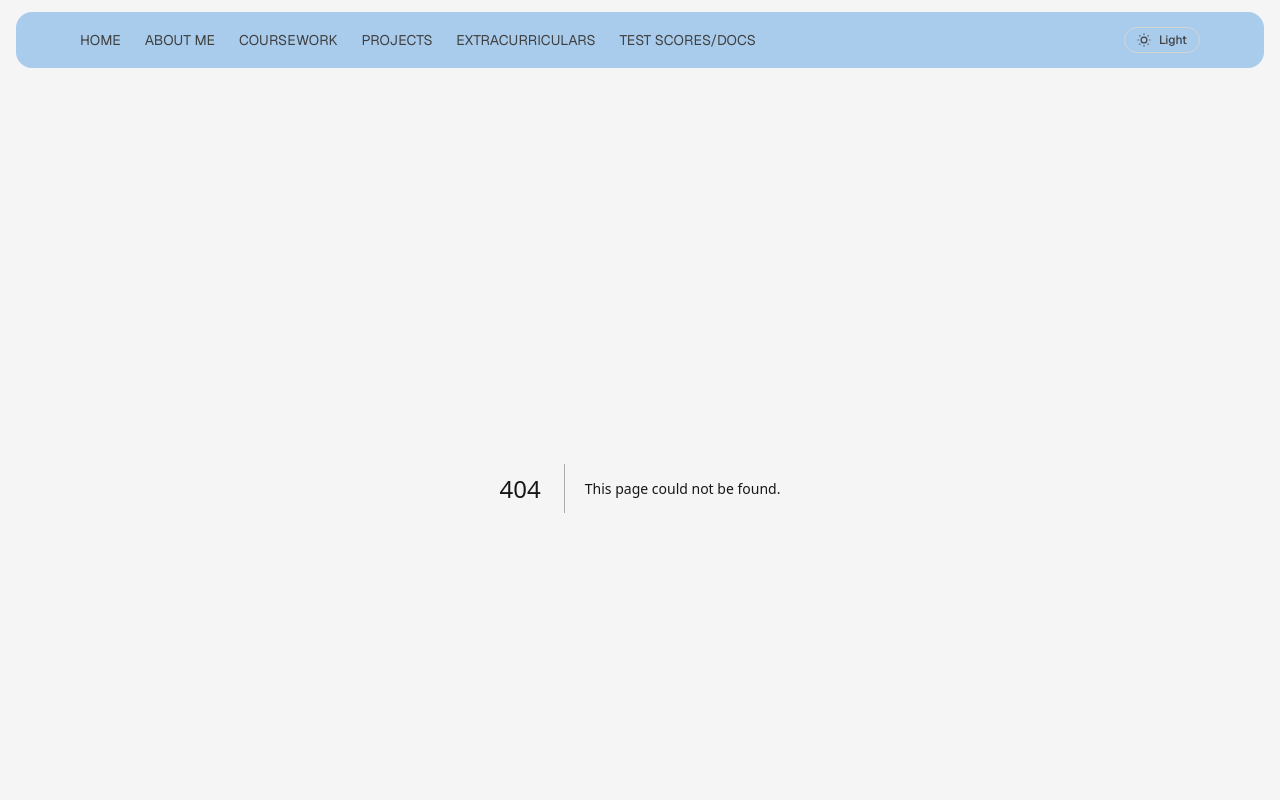
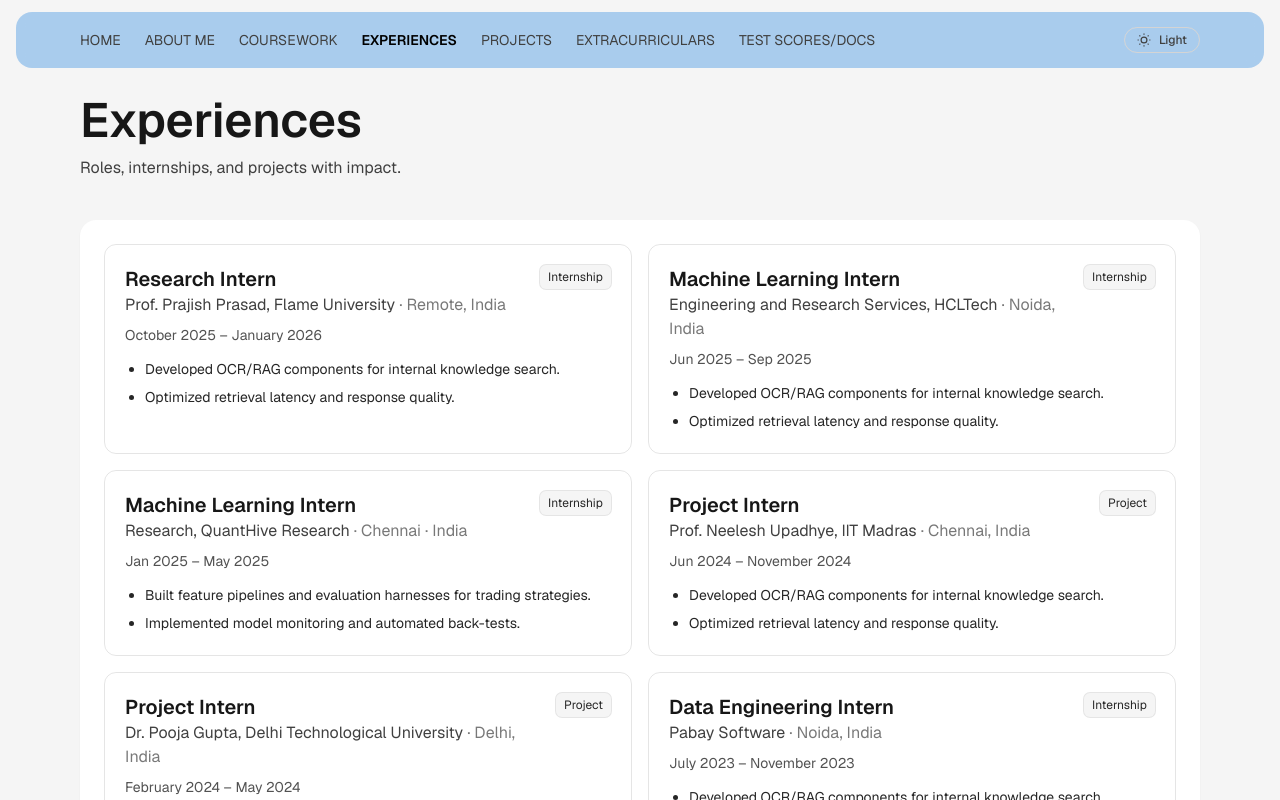
Before and after one commit to SaarthakS98/Portfolio, a Next.js app: page /experiences in a window 1280 px wide. Before the commit this address had no page. Shown: the top 800 px of the page. Built offline with nearby package versions, Linux system fonts and the light colour scheme.

Commit message:
Experience

```diff
--- a/src/app/certificates/page.tsx
+++ b/src/app/certificates/page.tsx
@@ -1,14 +1,28 @@
+import Link from "next/link";
+
 export default function CertificatesPage() {
   return (
     <main className="space-y-6">
-      <h1 className="text-3xl font-semibold">Certificates</h1>
+      <h1 className="text-3xl font-semibold">Extracurriculars and Volunteer Experiences</h1>
       <div className="grid gap-4 sm:grid-cols-2 lg:grid-cols-3">
-        {Array.from({ length: 6 }).map((_, i) => (
-          <article key={i} className="rounded-xl bg-white p-4 shadow-sm">
-            <h3 className="font-semibold">Certificate {i + 1}</h3>
-            <p className="text-sm text-neutral-600">Provider • Year</p>
-          </article>
-        ))}
+
+          <article className="rounded-xl bg-white p-4 shadow-sm">
+              <Link
+                href="https://booksforall.in/our-partners/"
+                target="_blank"
+                rel="noopener noreferrer"
+                className="block"
+              >
+                <h3 className="text-xl font-semibold hover:underline">Books for All</h3>
+                <p className="text-sm text-neutral-300 hover:text-white">See More </p>
+              </Link>
+
+              <h5 className="text-sm text-neutral-600">Continuous Association</h5>
+              <p className="mt-2 text-sm text-neutral-700">
+                About the Organization: Books for All is a non-profit organization dedicated to
+                promoting literacy and education among underprivileged children in India.
+              </p>
+            </article>
       </div>
     </main>
   );
--- /dev/null
+++ b/src/app/experiences/page.tsx
@@ -0,0 +1,146 @@
+// src/app/experiences/page.tsx
+export const metadata = {
+  title: "Experiences — Saarthak Singhal",
+  description: "Work, internships, and major roles.",
+};
+
+type Experience = {
+  role: string;
+  org: string;
+  period: string;     // e.g., "Feb 2023 – Apr 2025"
+  location?: string;  // e.g., "Remote · India"
+  highlights?: string[];
+  link?: string;      // org or project link (optional)
+  tag?: string;       // e.g., "Full-time", "Internship", "Research"
+};
+
+const EXPERIENCES: Experience[] = [
+  {
+    role: "Research Intern",
+    org: "Prof. Prajish Prasad, Flame University",
+    period: "October 2025 – January 2026",
+    location: "Remote, India",
+    tag: "Internship",
+    highlights: [
+      "Developed OCR/RAG components for internal knowledge search.",
+      "Optimized retrieval latency and response quality.",
+    ],
+  },
+  {
+    role: "Machine Learning Intern",
+    org: "Engineering and Research Services, HCLTech",
+    period: "Jun 2025 – Sep 2025",
+    location: "Noida, India",
+    tag: "Internship",
+    highlights: [
+      "Developed OCR/RAG components for internal knowledge search.",
+      "Optimized retrieval latency and response quality.",
+    ],
+  },
+  {
+    role: "Machine Learning Intern",
+    org: "Research, QuantHive Research",
+    period: "Jan 2025 – May 2025",
+    location: "Chennai · India",
+    tag: "Internship",
+    highlights: [
+      "Built feature pipelines and evaluation harnesses for trading strategies.",
+      "Implemented model monitoring and automated back-tests.",
+    ],
+  },
+{
+    role: "Project Intern",
+    org: "Prof. Neelesh Upadhye, IIT Madras",
+    period: "Jun 2024 – November 2024",
+    location: "Chennai, India",
+    tag: "Project",
+    highlights: [
+      "Developed OCR/RAG components for internal knowledge search.",
+      "Optimized retrieval latency and response quality.",
+    ],
+  },
+  {
+    role: "Project Intern",
+    org: "Dr. Pooja Gupta, Delhi Technological University",
+    period: "February 2024 – May 2024",
+    location: "Delhi, India",
+    tag: "Project",
+    highlights: [
+      "Developed OCR/RAG components for internal knowledge search.",
+      "Optimized retrieval latency and response quality.",
+    ],
+  },
+  {
+    role: "Data Engineering Intern",
+    org: "Pabay Software",
+    period: "July 2023 – November 2023",
+    location: "Noida, India",
+    tag: "Internship",
+    highlights: [
+      "Developed OCR/RAG components for internal knowledge search.",
+      "Optimized retrieval latency and response quality.",
+    ],
+  },
+];
+
+export default function ExperiencesPage() {
+  return (
+    <main className="space-y-10">
+      {/* Heading */}
+      <section className="pt-2">
+        <h1 className="text-4xl font-semibold sm:text-5xl">Experiences</h1>
+        <p className="mt-3 text-neutral-700 dark:text-neutral-300">
+          Roles, internships, and projects with impact.
+        </p>
+      </section>
+
+      {/* Experiences list */}
+      <section className="rounded-2xl bg-white p-6 shadow-sm dark:bg-neutral-900">
+        <div className="grid grid-cols-1 gap-4 md:grid-cols-2">
+          {EXPERIENCES.map((exp, i) => (
+            <article
+              key={i}
+              className="rounded-xl border border-black/10 p-5 dark:border-white/10"
+            >
+              <div className="flex items-start justify-between gap-4">
+                <div>
+                  <h3 className="text-xl font-semibold">{exp.role}</h3>
+                  <p className="text-neutral-700 dark:text-neutral-300">
+                    {exp.org}
+                    {exp.location ? <span className="opacity-70"> · {exp.location}</span> : null}
+                  </p>
+                </div>
+                {exp.tag ? (
+                  <span className="shrink-0 rounded-md bg-neutral-100 px-2 py-1 text-xs text-neutral-800 ring-1 ring-black/10 dark:bg-neutral-800 dark:text-neutral-200 dark:ring-white/10">
+                    {exp.tag}
+                  </span>
+                ) : null}
+              </div>
+
+              <p className="mt-2 text-sm text-neutral-600 dark:text-neutral-400">{exp.period}</p>
+
+              {exp.highlights?.length ? (
+                <ul className="mt-3 list-disc space-y-1 pl-5 text-sm leading-6 text-neutral-800 dark:text-neutral-200">
+                  {exp.highlights.map((h, j) => (
+                    <li key={j}>{h}</li>
+                  ))}
+                </ul>
+              ) : null}
+
+              {exp.link ? (
+                <a
+                  href={exp.link}
+                  target="_blank"
+                  rel="noopener noreferrer"
+                  className="mt-3 inline-flex text-sm text-neutral-700 underline hover:text-black dark:text-neutral-300 dark:hover:text-white"
+                >
+                  Learn more
+                </a>
+              ) : null}
+            </article>
+          ))}
+        </div>
+      </section>
+    </main>
+  );
+}
--- a/src/app/page.tsx
+++ b/src/app/page.tsx
@@ -85,27 +85,77 @@ export default function Page() {
       <section className="rounded-2xl bg-neutral-900 p-8 text-neutral-50 dark:bg-neutral-950">
           <div className="mx-auto max-w-6xl">
             <div className="mb-6 flex items-end justify-between">
-            <h2 className="text-3xl font-semibold sm:text-4xl">Work Experience</h2>
-            <Link href="/projects" className="text-sm text-neutral-300 hover:text-white">
-              See More &gt;
+              <h2 className="text-3xl font-semibold sm:text-4xl">Experiences</h2>
+              {/* ⬇️ route to the Experiences page */}
+              <Link href="/experiences" className="text-sm text-neutral-300 hover:text-white">
+                See All &gt;
               </Link>
             </div>
 
             <div className="grid grid-cols-1 gap-6 md:grid-cols-2">
-            {[1, 2, 3, 4].map((i) => (
-              <div key={i} className="flex items-start gap-4 rounded-xl bg-neutral-800 p-4">
-                <div className="mt-1 h-6 w-6 shrink-0 rounded-md bg-white/90" />
+              {/* Card 1 */}
+              <Link
+                href="/experiences#prajish-prasad"
+                className="group flex items-start gap-4 rounded-xl bg-neutral-800 p-4 ring-1 ring-white/10 hover:bg-neutral-700 hover:ring-white/20 focus:outline-none focus:ring-2 focus:ring-white/40"
+                aria-label="Research Internship with Prof. Prajish Prasad"
+              >
+                <div className="mt-1 h-6 w-6 shrink-0 rounded-md bg-white/90 group-hover:bg-white" />
                 <div>
                   <p className="font-medium">
-                    Product Designer at <span className="font-semibold">Uber</span>
+                    Research Internship with <span className="font-semibold">Prof. Prajish Prasad</span>
                   </p>
-                  <p className="text-sm text-neutral-300">February 2023 – April 2025</p>
+                  <p className="text-sm text-neutral-300">October 2025 – January 2025</p>
                 </div>
+              </Link>
+
+              {/* Card 2 */}
+              <Link
+                href="/experiences#hcl"
+                className="group flex items-start gap-4 rounded-xl bg-neutral-800 p-4 ring-1 ring-white/10 hover:bg-neutral-700 hover:ring-white/20 focus:outline-none focus:ring-2 focus:ring-white/40"
+                aria-label="Machine Learning Intern at HCL Technologies"
+              >
+                <div className="mt-1 h-6 w-6 shrink-0 rounded-md bg-white/90 group-hover:bg-white" />
+                <div>
+                  <p className="font-medium">
+                    Machine Learning Intern at <span className="font-semibold">HCL Technologies</span>
+                  </p>
+                  <p className="text-sm text-neutral-300">June 2025 – September 2025</p>
                 </div>
-            ))}
+              </Link>
+
+              {/* Card 3 */}
+              <Link
+                href="/experiences#quanthive"
+                className="group flex items-start gap-4 rounded-xl bg-neutral-800 p-4 ring-1 ring-white/10 hover:bg-neutral-700 hover:ring-white/20 focus:outline-none focus:ring-2 focus:ring-white/40"
+                aria-label="Machine Learning Intern at QuantHive Research Tech"
+              >
+                <div className="mt-1 h-6 w-6 shrink-0 rounded-md bg-white/90 group-hover:bg-white" />
+                <div>
+                  <p className="font-medium">
+                    Machine Learning Intern at <span className="font-semibold">QuantHive Research Tech</span>
+                  </p>
+                  <p className="text-sm text-neutral-300">January 2025 – May 2025</p>
+                </div>
+              </Link>
+
+              {/* Card 4 */}
+              <Link
+                href="/experiences#pabay"
+                className="group flex items-start gap-4 rounded-xl bg-neutral-800 p-4 ring-1 ring-white/10 hover:bg-neutral-700 hover:ring-white/20 focus:outline-none focus:ring-2 focus:ring-white/40"
+                aria-label="Data Engineering Intern at Pabay Softwares"
+              >
+                <div className="mt-1 h-6 w-6 shrink-0 rounded-md bg-white/90 group-hover:bg-white" />
+                <div>
+                  <p className="font-medium">
+                    Data Engineering Intern at <span className="font-semibold">Pabay Softwares</span>
+                  </p>
+                  <p className="text-sm text-neutral-300">July 2023 – November 2023</p>
+                </div>
+              </Link>
             </div>
           </div>
         </section>
+
 
       {/* ===== Selected Projects ===== */}
       <section className="space-y-6">
--- a/src/app/projects/page.tsx
+++ b/src/app/projects/page.tsx
@@ -4,8 +4,7 @@ export default function ProjectsPage() {
   return (
     <main className="space-y-6">
       <div className="flex items-end justify-between">
-        <h1 className="text-3xl font-semibold">Projects / Internships</h1>
-        <a href="#" className="text-sm text-neutral-600 hover:text-black">Filter</a>
+        <h1 className="text-3xl font-semibold">Projects</h1>
       </div>
       <div className="grid gap-6 sm:grid-cols-2">
         {Array.from({ length: 6 }).map((_, i) => (
--- a/src/components/Nav.tsx
+++ b/src/components/Nav.tsx
@@ -7,6 +7,7 @@ const links = [
   { href: "/", label: "HOME" },
   { href: "/about", label: "ABOUT ME" },
   { href: "/coursework", label: "COURSEWORK" },
+  { href: "/experiences", label: "EXPERIENCES" },
   { href: "/projects", label: "PROJECTS" },
   { href: "/certificates", label: "EXTRACURRICULARS" },
   { href: "/test-scores", label: "TEST SCORES/DOCS" }
```
Lines whose indentation alone changed are shown as unchanged.
